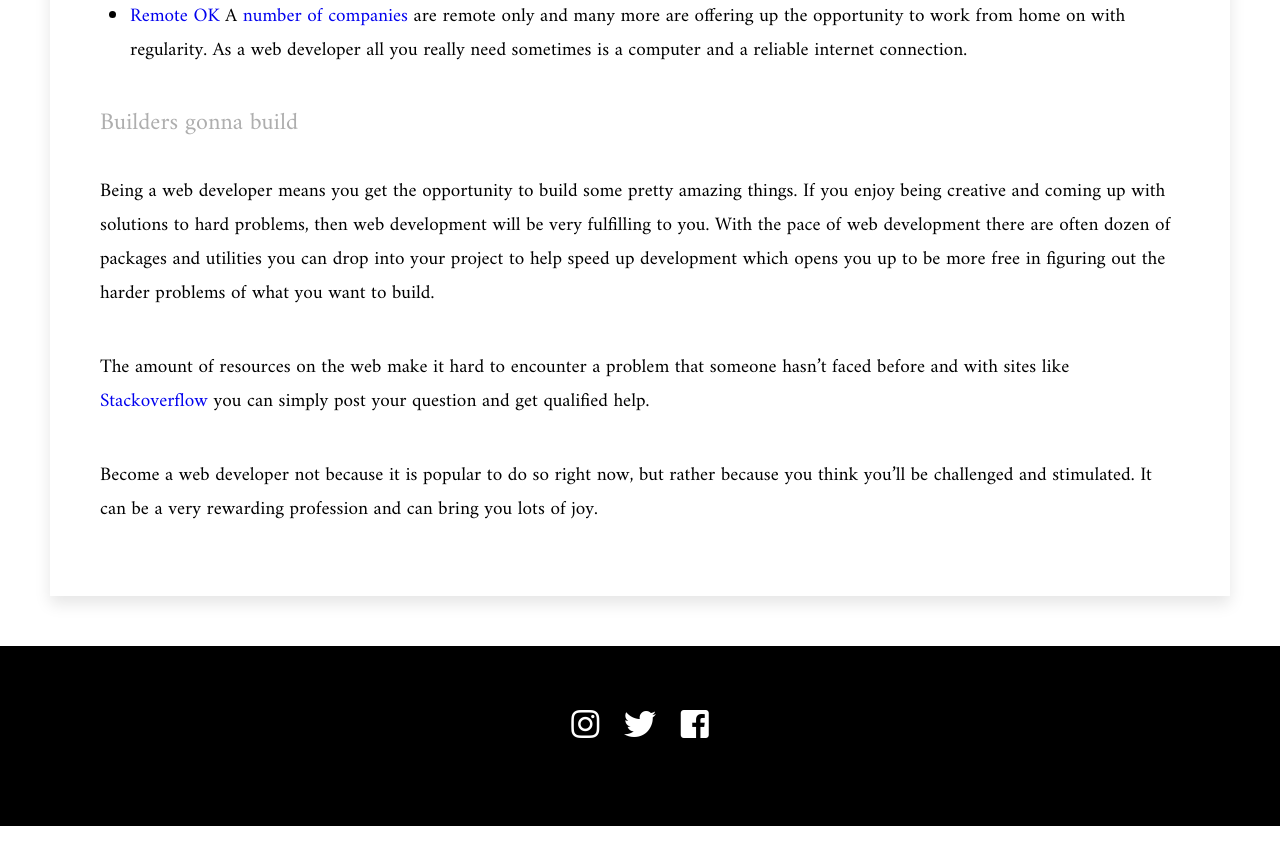
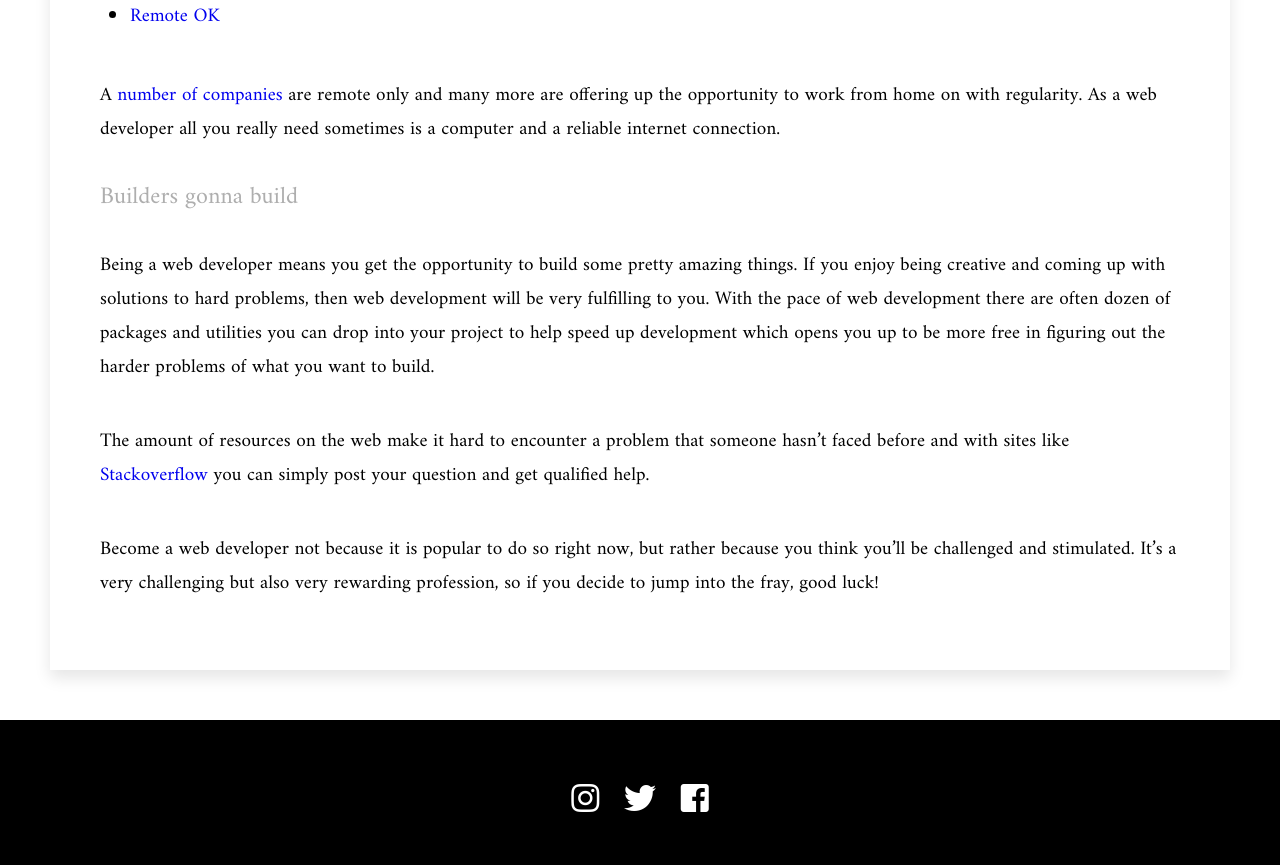
Before and after one commit to dev-diaries/web, a Jekyll site: the page built from _posts/2019-02-18-why-become-a-web-developer.markdown, in a window 1280 px wide and 900 px high, scrolled down 2546 px. Shown: the top 865 px of the window. Built offline with Jekyll 4.4.1, drawn with Linux system fonts in a browser that asks for light colours; before the commit the page ends 3372 px from its top, so only the background shows below that.

Commit message:
clean up post

```diff
--- a/_posts/2019-02-18-why-become-a-web-developer.markdown
+++ b/_posts/2019-02-18-why-become-a-web-developer.markdown
@@ -71,6 +71,8 @@ remote work and also finding freelance gigs:
 * [We work remotely](https://weworkremotely.com/)
 * [Remote jobs](https://remote.co/remote-jobs/)
 * [Remote OK](https://remoteok.io/)
+
+{:.post-content}
 A [number of companies](https://github.com/yanirs/established-remote) are remote only
 and many more are offering up the opportunity to work from home on with regularity.
 As a web developer all you really need sometimes is a computer and a reliable
@@ -93,5 +95,5 @@ sites like [Stackoverflow](http://stackoverflow.com) you can simply post your qu
 
 {:.post-content}
 Become a web developer not because it is popular to do so right now, but rather
-because you think you'll be challenged and stimulated. It can be a very
-rewarding profession and can bring you lots of joy.
+because you think you'll be challenged and stimulated. It's a very challenging but also very
+rewarding profession, so if you decide to jump into the fray, good luck!
```
